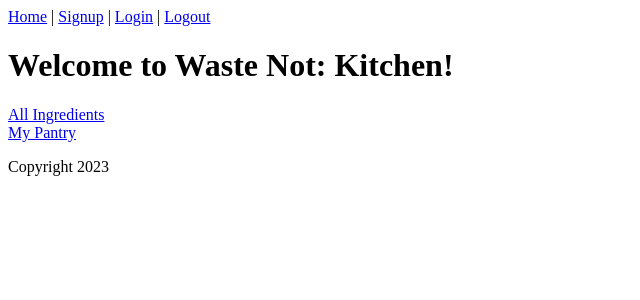
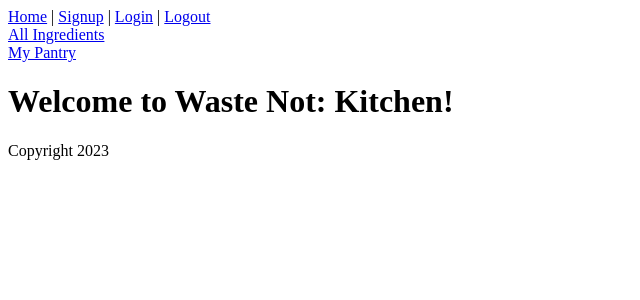
Before and after one commit to emilyjorgensen/waste-not-frontend, a React (Vite) app: page / in a window 1280 px wide. Shown: the top 300 px of the page, without its empty margins (0-640 px from the left). Built offline with nearby package versions, Linux system fonts and the light colour scheme; no server answers.

Commit message:
Homepage created in Routes

```diff
--- a/src/Content.jsx
+++ b/src/Content.jsx
@@ -3,9 +3,9 @@ import { useState, useEffect } from "react";
 import { Signup } from "./Signup";
 import { Login } from "./Login";
 import { LogoutLink } from "./LogoutLink";
+import { Home } from "./Home";
 import { IngredientsIndex } from "./IngredientsIndex";
 import { PantryIndex } from "./PantryIndex";
-import { PantryNew } from "./PantryNew";
 import { IngredientsShow } from "./IngredientsShow";
 import { PantryShow } from "./PantryShow";
 import { Modal } from "./Modal";
@@ -91,11 +91,11 @@ export function Content() {
 
   return (
     <main>
-      <h1>Welcome to Waste Not: Kitchen!</h1>
       <Link to="/ingredients">All Ingredients</Link>
       <br />
       <Link to="/pantry">My Pantry</Link>
       <Routes>
+        <Route index element={<Home />} />
         <Route path="/signup" element={<Signup />} />
         <Route path="/login" element={<Login />} />
         <Route path="/logout" element={<LogoutLink />} />
--- /dev/null
+++ b/src/Home.jsx
@@ -0,0 +1,3 @@
+export function Home() {
+  return <h1>Welcome to Waste Not: Kitchen!</h1>;
+}
```
